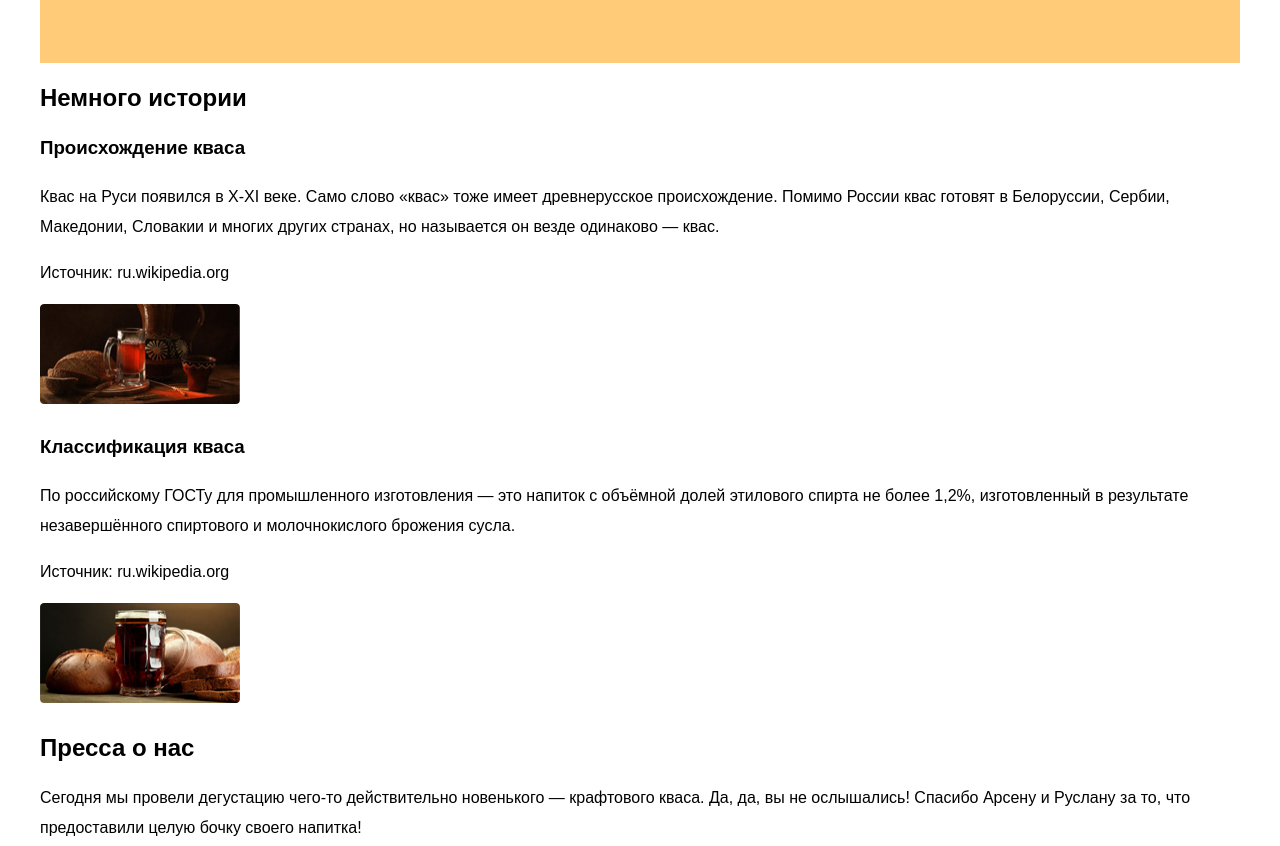
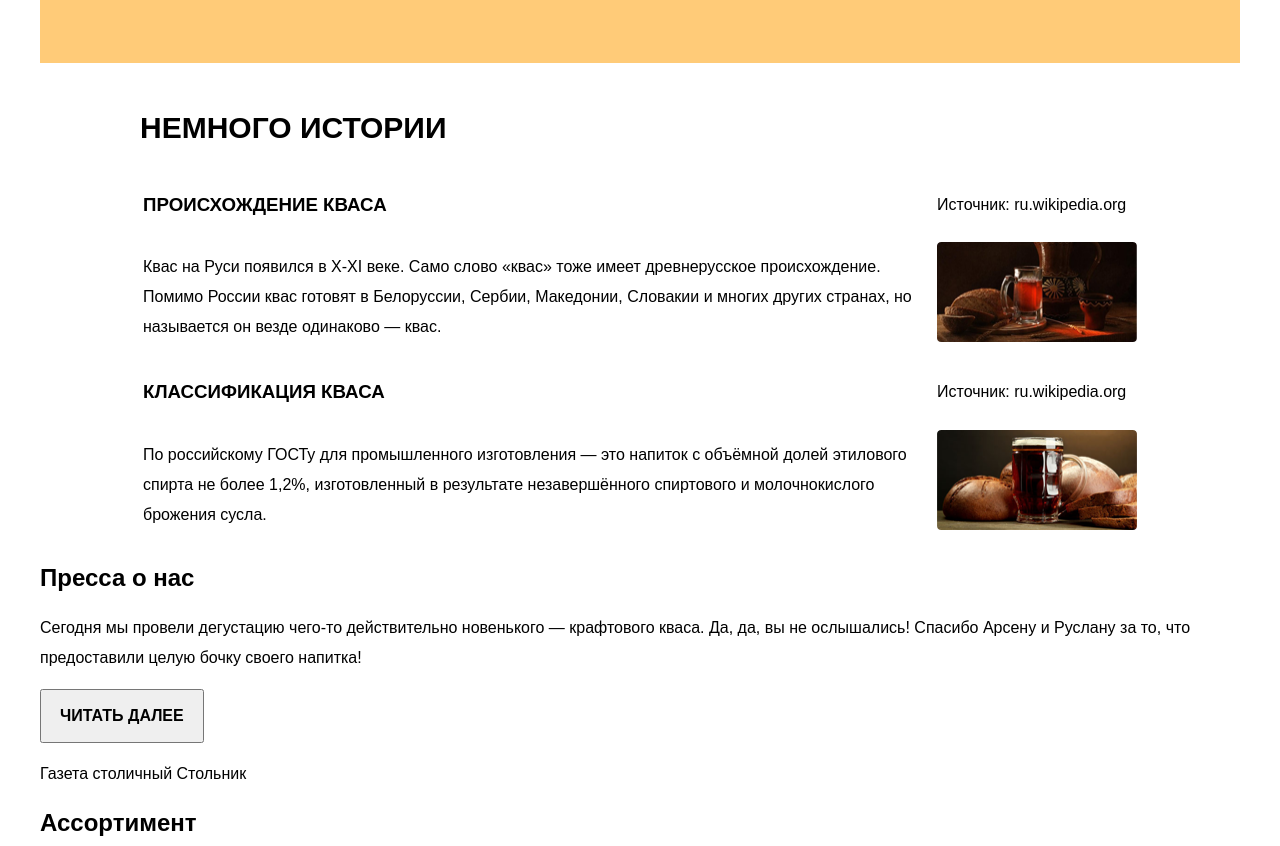
Before and after one commit to MargoTl/Kvass, a plain HTML site: page index.html in a window 1280 px wide. Shown: the part 1703-2549 px from the top of the page. Drawn offline with Linux system fonts and the light colour scheme.

Commit message:
change- section 'history'

```diff
--- a/css/style.css
+++ b/css/style.css
@@ -88,10 +88,12 @@ ul {
 .button {
   display: inline-block;
 
-  font: inherit;
   text-align: center;
   vertical-align: middle;
+
+  font: inherit;
   font-weight: bold;
+
   text-transform: uppercase;
 
   padding: 10px 18px;
@@ -113,6 +115,7 @@ ul {
 
 .description {
   min-width: 1200px;
+  margin-bottom: 50px;
 
   background-color: #FFCB78;
 }
@@ -122,11 +125,24 @@ ul {
 }
 
 .description li {
-  width: 400px;
+  width: 213px;
   padding: 50px;
 }
 
+/*    History    */
 
+.history {
+  padding: 0 100px;
+}
+
+.history h2 {
+  font-size: 30px;
+  text-transform: uppercase;
+}
+
+.history h3 {
+  text-transform: uppercase;
+}
 
 /*    Footer    */
 
--- a/index.html
+++ b/index.html
@@ -68,14 +68,26 @@
 
       <section class="history">
         <h2>Немного истории</h2>
-        <h3>Происхождение кваса</h3>
-        <p>Квас на Руси появился в X-XI веке. Само слово «квас» тоже имеет древнерусское происхождение. Помимо России квас готовят в Белоруссии, Сербии, Македонии, Словакии и многих других странах, но называется он везде одинаково — квас.</p>
-        <p>Источник: ru.wikipedia.org</p>
-        <img src="img/wiki-1.png" width="200" height="100">
-        <h3>Классификация кваса</h3>
-        <p>По российскому ГОСТу для промышленного изготовления — это напиток с объёмной долей этилового спирта не более 1,2%, изготовленный в результате незавершённого спиртового и молочнокислого брожения сусла.</p>
-        <p>Источник: ru.wikipedia.org</p>
-        <img src="img/wiki-2.png" width="200" height="100">
+        <table>
+          <tr>
+            <td><h3>Происхождение кваса</h3></td>
+            <td>Источник: ru.wikipedia.org</td>
+          </tr>
+          <tr>
+            <td>Квас на Руси появился в X-XI веке. Само слово «квас» тоже имеет древнерусское происхождение. Помимо России квас готовят в Белоруссии, Сербии, Македонии, Словакии и многих других странах, но называется он везде одинаково — квас.</td>
+            <td><img src="img/wiki-1.png" width="200" height="100"></td>
+          </tr>
+        </table>
+        <table>
+          <tr>
+            <td><h3>Классификация кваса</h3></td>
+            <td>Источник: ru.wikipedia.org</td>
+          </tr>
+          <tr>
+            <td>По российскому ГОСТу для промышленного изготовления — это напиток с объёмной долей этилового спирта не более 1,2%, изготовленный в результате незавершённого спиртового и молочнокислого брожения сусла.</td>
+            <td><img src="img/wiki-2.png" width="200" height="100"></td>
+          </tr>
+        </table>
       </section>
 
       <section class="press">
```
